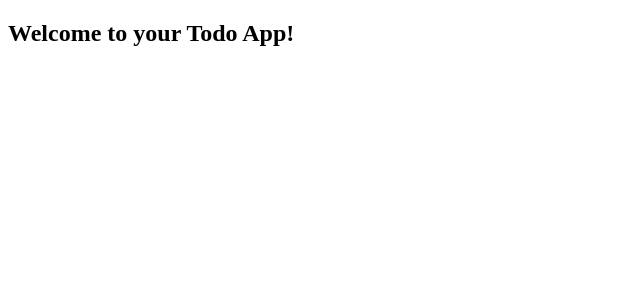
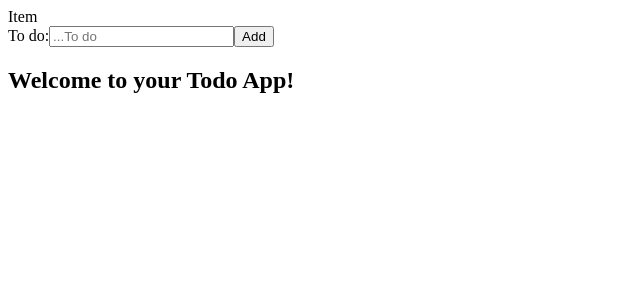
Before and after one commit to bloominstituteoftechnology/web-module-project-class-components, a React (Create React App) app: page / in a window 1280 px wide. Shown: the top 300 px of the page, without its empty margins (0-640 px from the left). Built offline with nearby package versions, Linux system fonts and the light colour scheme; the HTML template or start-up script is replaced by a standard one.

Commit message:
Setting up files and structure

```diff
--- a/src/App.js
+++ b/src/App.js
@@ -1,12 +1,22 @@
 import React from 'react';
+import TodoList from './components/TodoList';
+import TodoForm from './components/TodoForm';
 
 class App extends React.Component {
   // you will need a place to store your state in this component.
+  constructor() {
+    super();
+    this.state = {
+
+    }
+  }
   // design `App` to be the parent component of your application.
   // this component is going to take care of state, and any change handlers you need to work with your state
   render() {
     return (
       <div>
+        <TodoList />
+        <TodoForm />
         <h2>Welcome to your Todo App!</h2>
       </div>
     );
--- a/src/components/Todo.js
+++ b/src/components/Todo.js
@@ -0,0 +1,9 @@
+import React from 'react';
+
+const Todo = () => {
+    return(
+        <div>Item</div>
+    )
+}
+
+export default Todo;
--- a/src/components/TodoForm.js
+++ b/src/components/TodoForm.js
@@ -0,0 +1,22 @@
+import React from 'react';
+
+class TodoForm extends React.Component {
+    render() {
+        return(
+            <div>
+                <form>
+                    <label> To do:
+                        <input
+                            type="text"
+                            name="task"
+                            placeholder="...To do"
+                        />
+                    </label>
+                    <button>Add</button>
+                </form>
+            </div>
+        )
+    }
+}
+
+export default TodoForm;
--- a/src/components/TodoList.js
+++ b/src/components/TodoList.js
@@ -1,2 +1,17 @@
+import React from 'react';
+import Todo from './Todo';
+
+class TodoList extends React.Component {
+    render() {
+        return(
+            <div>
+                <Todo />
+            </div>
+
+        )
+    }
+}
+
+export default TodoList;
 // your components will all go in this `component` directory.
 // feel free to change this component.js into TodoList.js
```
